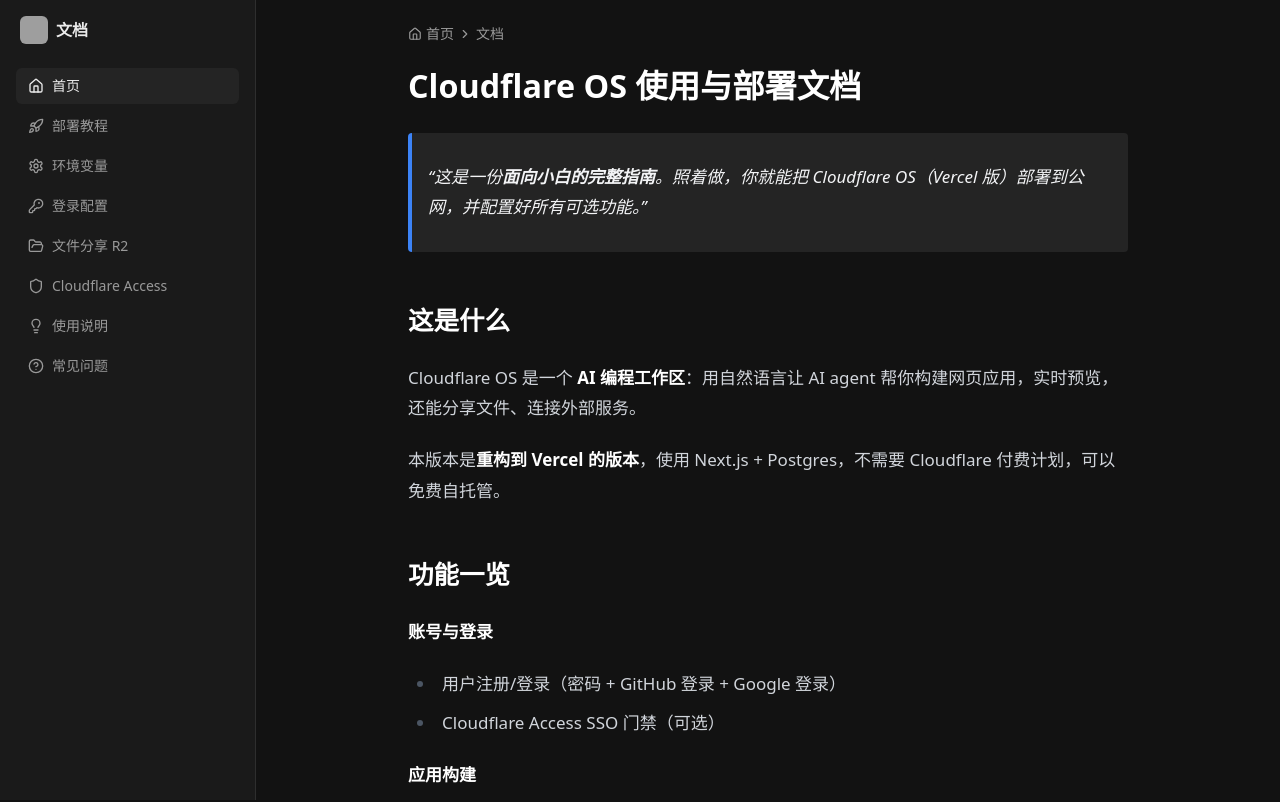
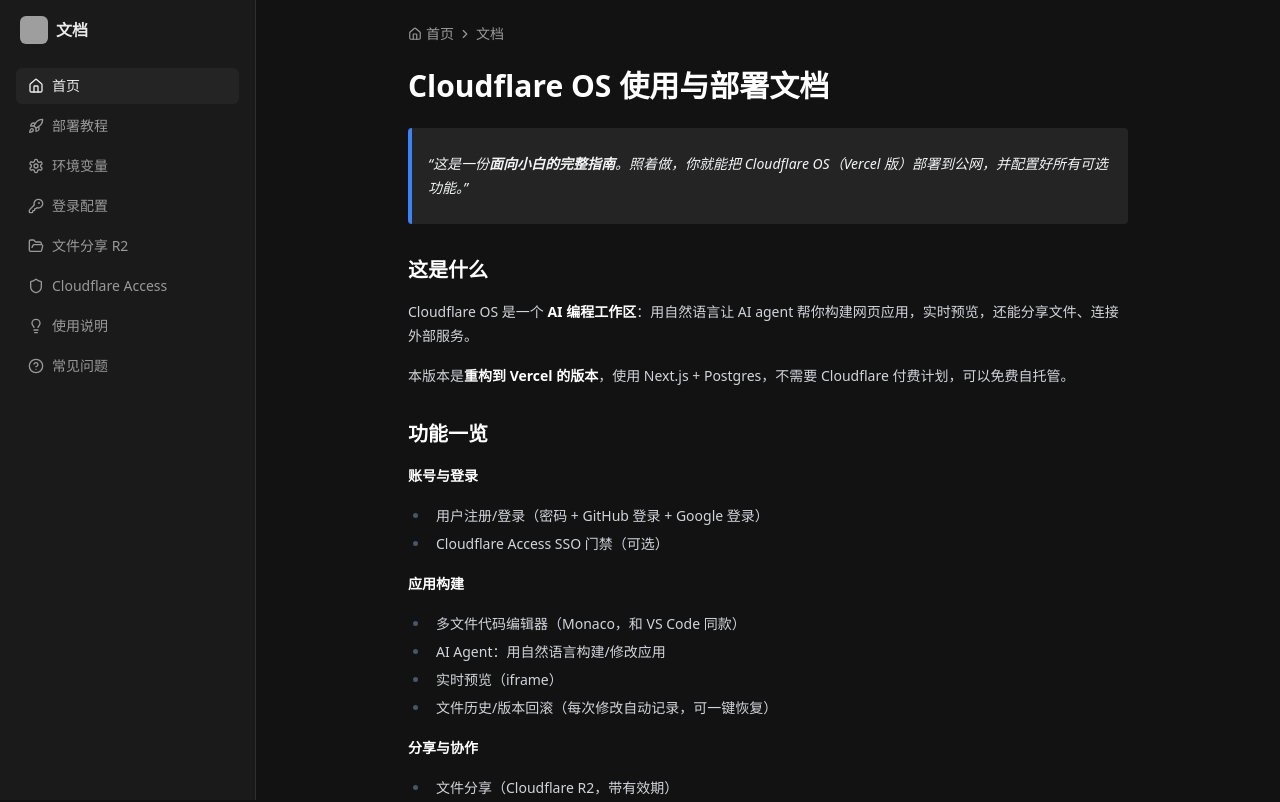
Before and after one commit to LegspCpd/cfos-vercel, a Next.js app: page /docs in a window 1280 px wide. Shown: the top 802 px of the page. Built offline with nearby package versions, Linux system fonts and the light colour scheme; no server answers; grey boxes are pictures that could not be loaded.

Commit message:
revert: restore docs typography to original prose-sm (previous size was too large)
- Markdown.tsx back to prose-sm; remove the prose-cfos CSS (17/19/21px scaling) from globals.css

```diff
--- a/src/app/globals.css
+++ b/src/app/globals.css
@@ -297,43 +297,3 @@ body, .card, button, input, textarea, iframe {
   padding: 0.5rem 1rem;
   border-radius: 0.25rem;
 }
-
-/* ===== Docs: larger, screen-adaptive typography (2K-friendly) =====
-   The old `prose-sm` base was too small on high-DPI screens. prose-cfos
-   bumps the base size and scales it up further on very wide displays. */
-.prose-cfos {
-  font-size: 1.0625rem; /* 17px base */
-}
-.prose-cfos p,
-.prose-cfos li,
-.prose-cfos td,
-.prose-cfos th {
-  line-height: 1.8;
-}
-.prose-cfos h1 {
-  font-size: 1.9em;
-}
-.prose-cfos h2 {
-  font-size: 1.5em;
-}
-.prose-cfos h3 {
-  font-size: 1.25em;
-}
-.prose-cfos pre {
-  font-size: 0.95em;
-}
-.prose-cfos table {
-  font-size: 1em;
-}
-@media (min-width: 1536px) {
-  /* 2K and up */
-  .prose-cfos {
-    font-size: 1.1875rem; /* 19px */
-  }
-}
-@media (min-width: 2200px) {
-  /* 4K-ish */
-  .prose-cfos {
-    font-size: 1.3125rem; /* 21px */
-  }
-}
--- a/src/components/docs/Markdown.tsx
+++ b/src/components/docs/Markdown.tsx
@@ -21,7 +21,7 @@ function resolveDocsHref(href: string): string {
 // Renders markdown with the docs styling (prose).
 export default function Markdown({ content }: { content: string }) {
   return (
-    <div className="prose prose-cfos max-w-none prose-invert">
+    <div className="prose prose-sm max-w-none prose-invert">
       <ReactMarkdown
         remarkPlugins={[remarkGfm]}
         components={{
```
